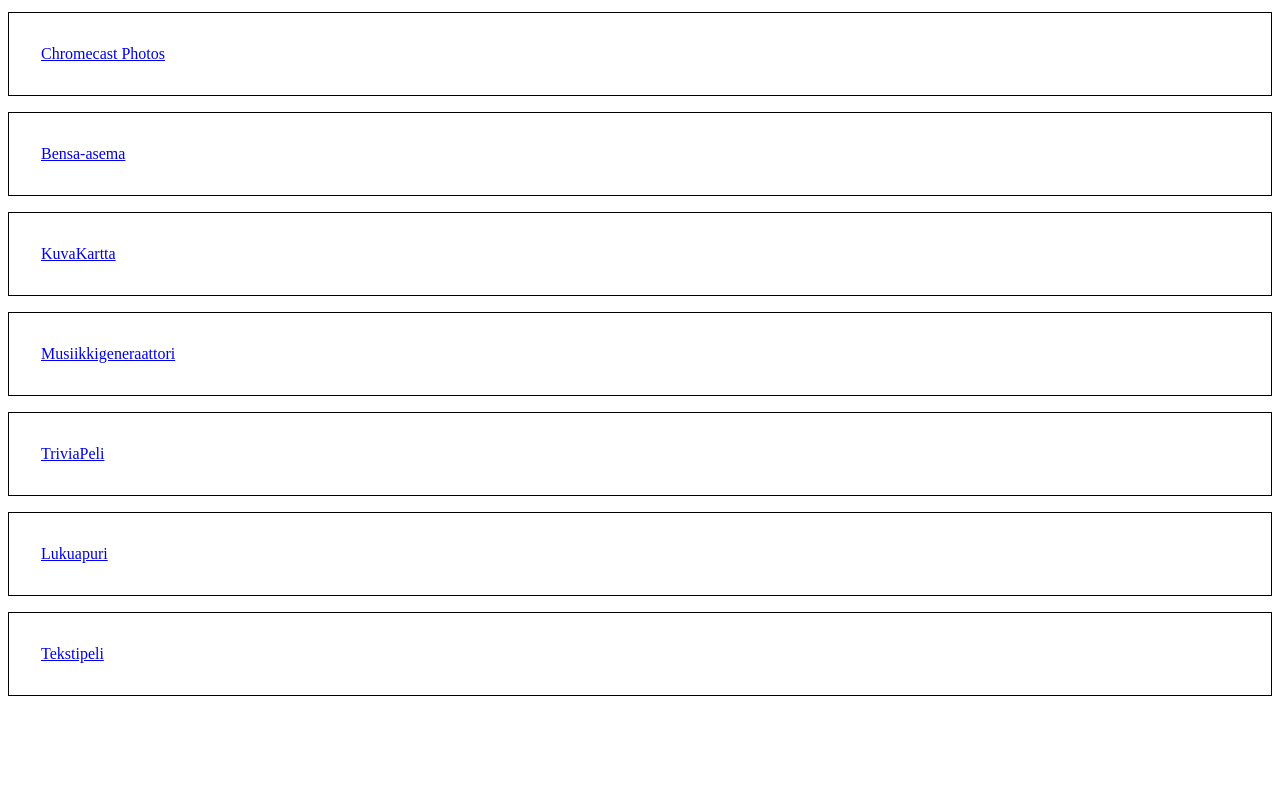
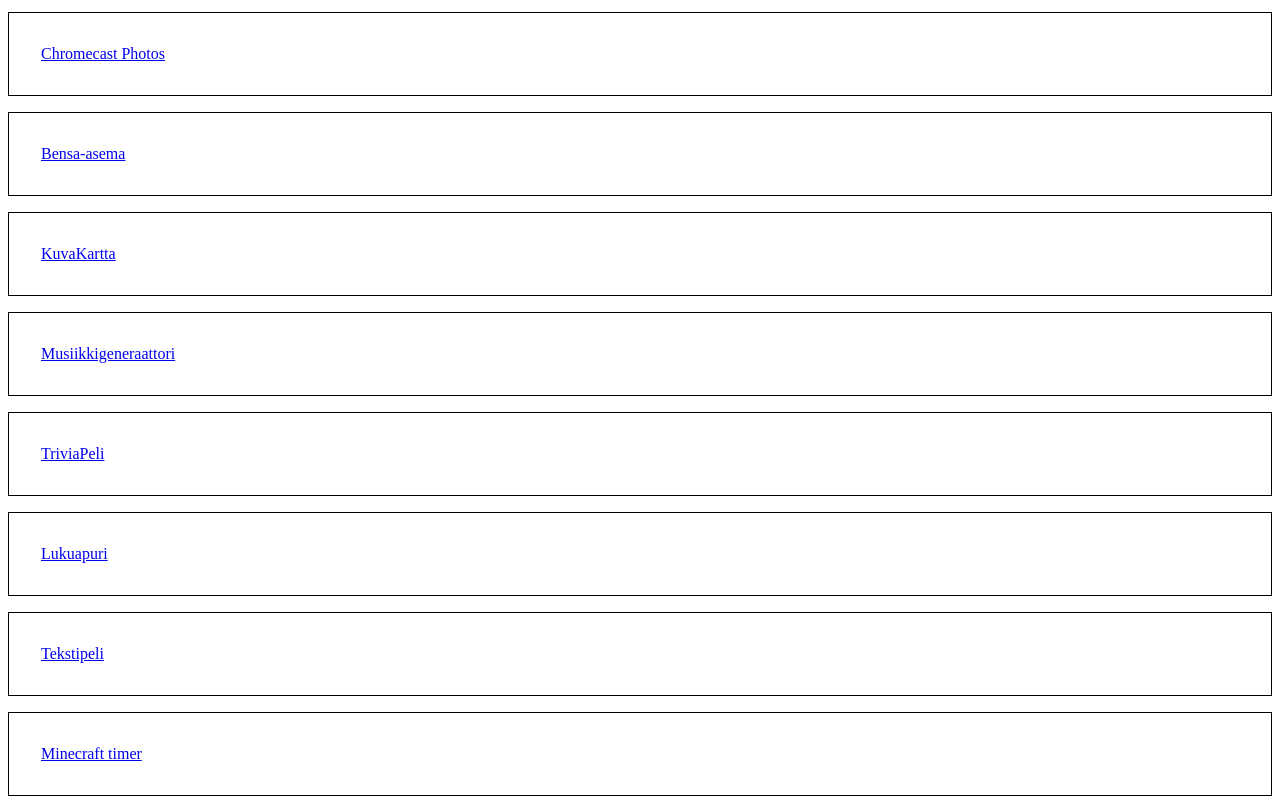
Before and after one commit to Eerovil/Eerovil.github.io, a plain HTML site: page index.html in a window 1280 px wide. Shown: the part 1096-1896 px from the top of the page. Before the commit the page ends 1816 px from the top, so only its background shows below. Drawn offline with Linux system fonts and the light colour scheme.

Commit message:
Add link

```diff
--- a/index.html
+++ b/index.html
@@ -36,6 +36,7 @@
 <a class="row" href="https://eerovil.github.io/ai-trivia-game/">TriviaPeli</a>
 <a class="row" href="https://eerovil.github.io/lukuapuri/">Lukuapuri</a>
 <a class="row" href="https://eerovil.github.io/mobile-text-adventures/">Tekstipeli</a>
+<a class="row" href="https://eerovil.github.io/minecraft-timer/">Minecraft timer</a>
 </div>
 </body>
 </html>
```
